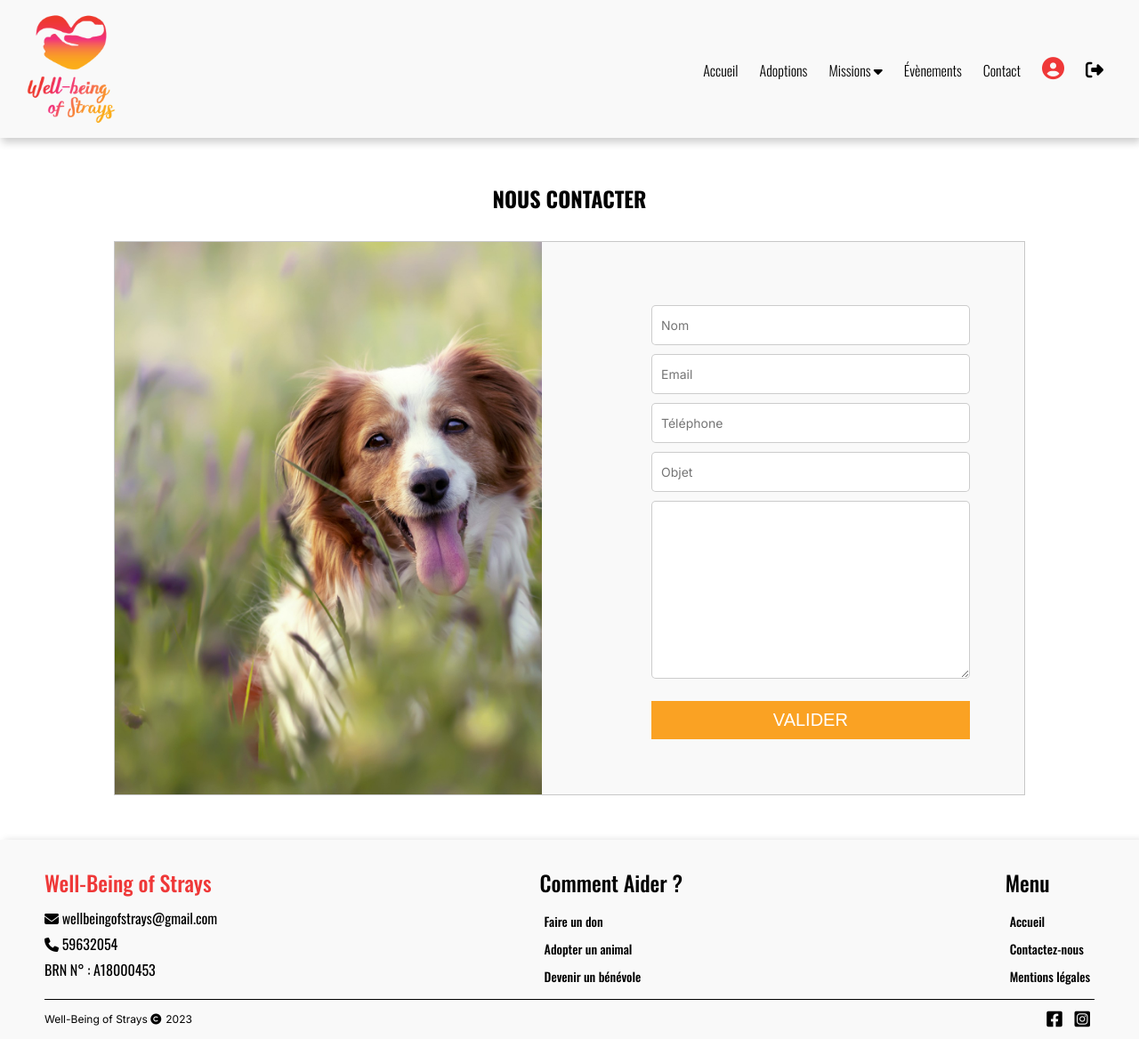
After one commit to framelelo/wellbeingofstrays, a PHP site: page /contact.html in a window 1280 px wide. The commit adds this page. Shown: the whole page at 89% size. Run offline with PHP 8.4, Linux system fonts and the light colour scheme.

Commit message:
Integration Contact page

```diff
--- a/assets/styles.css
+++ b/assets/styles.css
@@ -72,6 +72,26 @@ h1,h2,h3{
     object-fit: cover;
 }
 
+textarea {
+    height: 200px;
+}
+input {
+    height: 45px;
+}
+input,textarea {
+    border: 1px solid rgba(0,0,0,0.2);
+    width: 100%;
+    padding: 5px 10px;
+    border-radius: 5px;
+    margin: 10px auto;
+    font: 14px var(--primary-font);
+    font-weight: 400;
+
+    &:focus, &:hover, &:active {
+        outline: 1px inset rgba(0,0,0,0.2);
+        box-shadow: 0px 0px 1px 3px rgba(191,191,191,0.5);
+    }
+}
 .button {
     background-color: var(--tertiary_color);
     color: var(--light_color);
@@ -242,21 +262,6 @@ header {
             max-width: 355px;
             margin: auto;
 
-            > input {
-                border: 1px solid rgba(0,0,0,0.2);
-                height: 45px;
-                width: 100%;
-                padding: 5px 10px;
-                border-radius: 5px;
-                margin: 10px auto;
-                font: 14px var(--primary-font);
-                font-weight: 400;
-
-                &:focus, &:hover, &:active {
-                    outline: 1px inset rgba(0,0,0,0.2);
-                    box-shadow: 0px 0px 1px 3px rgba(191,191,191,0.5);
-                }
-            }
            >  button {
                 font-family: var(--primary-font);
                 font-size: 24px;
@@ -414,7 +419,7 @@ header {
 
 
 /******************************
-          DONATION
+       DONATION'S PART
  ****************************/
 .donation-part {
     padding: 30px 15px;
@@ -593,6 +598,57 @@ header {
 
     }
 }
+
+/*****************
+    CONTACT PAGE
+ ***************/
+.contact_page {
+   > main {
+    margin: 50px 0;
+
+       > h2 {
+            text-transform: uppercase;
+            text-align: center;
+        }
+        .container {
+            max-width: 1024px;
+            margin: 0 auto;
+            & .img-container{
+                display: none;
+            }
+            @media only screen and (min-width: 744px) {
+                display: flex;
+                justify-content: space-between;
+                align-items: stretch;
+                margin-top: 30px;
+                background-color: var(--light_grey);
+                overflow: hidden;
+                gap: 3%;
+                border: 1px solid rgba(0,0,0,0.2);
+
+                > * {
+                    width: 47%;
+                }
+                & > .img-container{
+                    display: block;
+                }
+            }
+            > form {
+                padding: 6%;
+            > input,textarea,button {
+                    display: block;
+                    width: 100%;
+                }
+                > button {
+                    font-size: 20px;
+                    margin-top: 25px;
+                }
+            }
+        }
+    }
+}
+
+
 /*****************
         FOOTER
  ***************/
--- /dev/null
+++ b/contact.html
@@ -0,0 +1,141 @@
+<html lang="en">
+<head>
+    <meta charset="UTF-8">
+    <meta name="viewport" content="width=device-width, initial-scale=1.0">
+
+    <link rel="stylesheet" href="assets/styles.css">
+    <script src="assets/script.js" defer></script>
+
+    <!--  FONTAWESOME -->
+    <link rel="stylesheet" href="https://cdnjs.cloudflare.com/ajax/libs/font-awesome/6.4.2/css/all.min.css" integrity="sha512-z3gLpd7yknf1YoNbCzqRKc4qyor8gaKU1qmn+CShxbuBusANI9QpRohGBreCFkKxLhei6S9CQXFEbbKuqLg0DA==" crossorigin="anonymous" referrerpolicy="no-referrer" />
+
+
+    <!--  GOOGLE FONTS -->
+    <link rel="preconnect" href="https://fonts.googleapis.com">
+    <link rel="preconnect" href="https://fonts.gstatic.com" crossorigin>
+    <link href="https://fonts.googleapis.com/css2?family=Inter:wght@300;400;500;700&family=Oswald:wght@300;400;500;600;700&display=swap" rel="stylesheet">
+
+    <title>Well-Being of Strays</title>
+    <link rel="icon" type="image/x-icon" href="uploads/logo.ico">
+</head>
+<body class="contact_page">
+    <header>
+        <div class="brand">
+            <a href="">
+                <img src="uploads/logo.png" alt="wellbeingofstrays" class="logo">
+            </a>
+        </div>
+        <div class="navbar">
+            <div class="open-nav nav-btn">
+                <i class="fa fa-bars"></i>
+            </div>
+            <ul class="nav">
+                <div class="close-nav nav-btn">
+                    <i class="fa fa-times"></i>
+                </div>
+                <li class="list">
+                    <a href="">Accueil</a>
+                </li>
+                <li class="list">
+                    <a href="">Adoptions</a>
+                </li>
+                <li class="list dropdown-btn">
+                    <a href="">Missions
+                        <i class="fa fa-caret-down"></i>
+                    </a>
+                    <ul class="dropdown-menu">
+                        <li class="list dropdown-list">
+                            <a href="">Sensibilisation</a>
+                        </li>
+                        <li class="list dropdown-list">
+                            <a href="">Nourrissage</a>
+                        </li>
+                        <li class="list dropdown-list">
+                            <a href="">Sauvetage</a>
+                        </li>
+                        <li class="list dropdown-list">
+                            <a href="">Stérilisation</a>
+                        </li>
+                    </ul>
+                </li>
+                <li class="list">
+                    <a href="">Évènements</a>
+                </li>
+                <li class="list">
+                    <a href="">Contact</a>
+                </li>
+
+                <li class="list profil-btn">
+                    <a href=""><i class="fas fa-user-circle"></i> <span>Profils</span></a>
+                </li>
+                <li class="list logout-btn">
+                    <a href=""><i class="fas fa-sign-out-alt"></i> <span>Se déconnecter</span></a>
+                </li>
+            </ul>
+        </div>
+    </header>
+   <main>
+    <h2>Nous Contacter</h2>
+    <div class="container">
+        <div class="img-container">
+            <img class="img-fluid" src="uploads/Quennie.jpeg" alt="adopter un animal maurice">
+        </div>
+       <form action="">
+            <input type="text" placeholder="Nom" name="name" id="name">
+            <input type="email" placeholder="Email" name="email" id="email">
+            <input type="tel" placeholder="Téléphone" name="tel" id="tel">
+
+            <input type="text" placeholder="Objet" name="object" id="object">
+            <textarea name="message" id="message" cols="30" rows="10"></textarea>
+            <button class="button" type="submit">Valider</button>
+
+        </form>
+    </div>
+
+   </main>
+    <footer>
+        <div class="top-container">
+            <div class="menu">
+                <h2 class="title">
+                    Well-Being of Strays
+                </h2>
+                <p>
+                    <i class="fa fa-envelope"></i> wellbeingofstrays@gmail.com
+                </p>
+                <p>
+                    <i class="fa fa-phone"></i> 59632054
+                </p>
+                <p>BRN N° : A18000453</p>
+            </div>
+            <div class="menu">
+                <h2>Comment Aider ?</h2>
+                <ul>
+                    <li><a href="">Faire un don</a></li>
+                    <li><a href="">Adopter un animal</a></li>
+                    <li><a href="">Devenir un bénévole</a></li>
+                </ul>
+            </div>
+            <div class="menu">
+                <h2>Menu</h2>
+                <ul>
+                    <li><a href="">Accueil</a></li>
+                    <li><a href="">Contactez-nous</a></li>
+                    <li><a href="">Mentions légales</a></li>
+                </ul>
+            </div>
+        </div>
+        <div class="bottom-container">
+            <p class="copyright">Well-Being of Strays <i class="fa fa-copyright"><span class="year">2023</span></i></p>
+            <div class="social-icons">
+                <a href="" target="_blank">
+                    <i class="fab fa-facebook-square"></i>
+                </a>
+
+                <a href="" target="_blank">
+                    <i class="fab fa-instagram-square"></i>
+                </a>
+            </div>
+        </div>
+    </footer>
+</body>
+</html>
```
